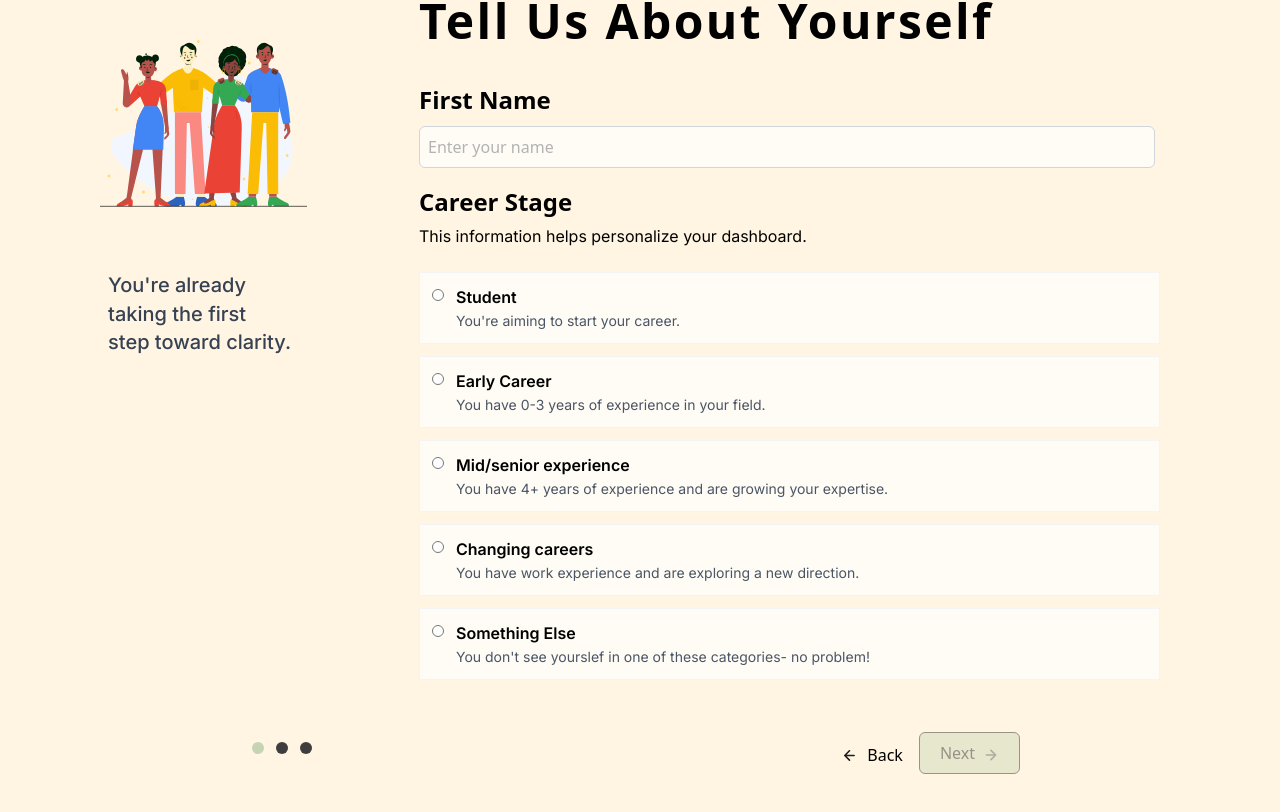
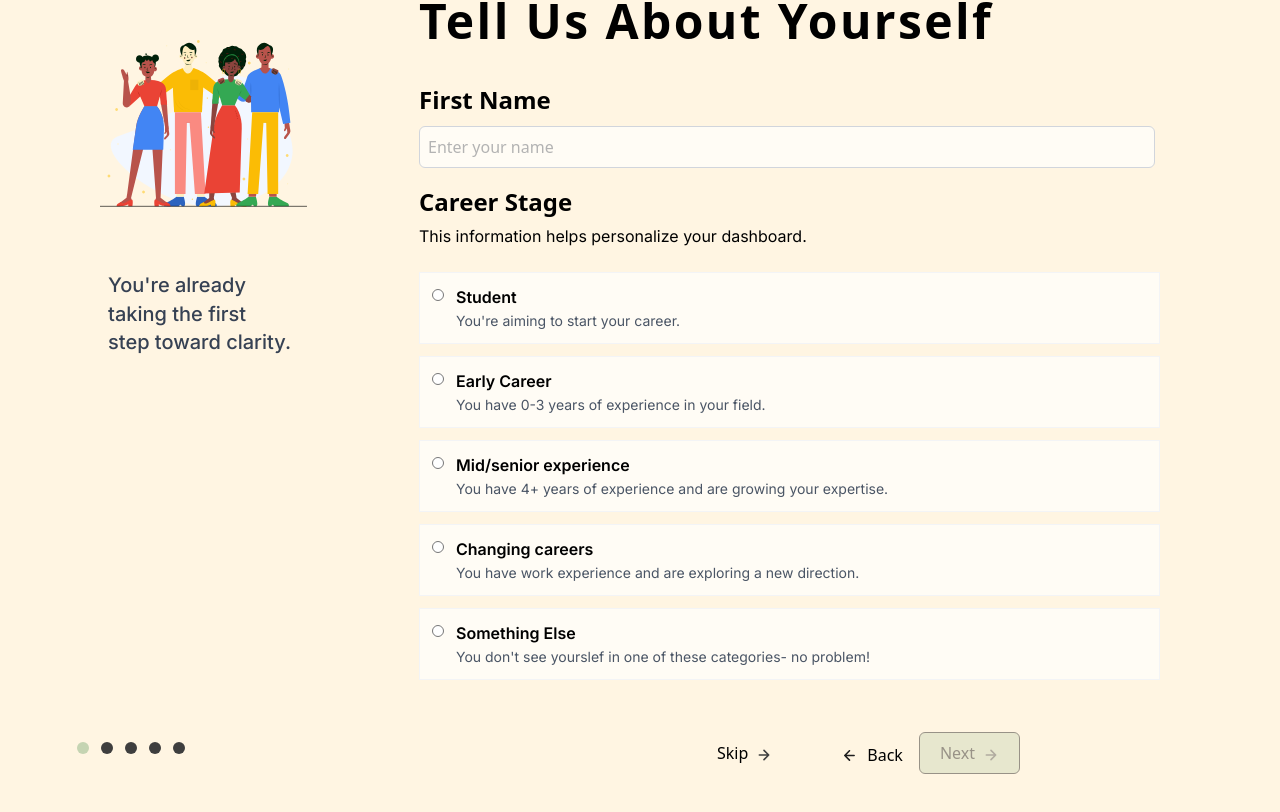
Before and after one commit to cherryontech/salted-caramel, a React (Vite) app: page /builddashboard in a window 1280 px wide. Shown: the part 216-1028 px from the top of the page. Built offline with nearby package versions, Linux system fonts and the light colour scheme.

Commit message:
modified my questionnaire pages before pulling from main branch

```diff
--- a/src/components/Carousel.tsx
+++ b/src/components/Carousel.tsx
@@ -2,6 +2,7 @@ import { Children, useState } from "react";
 import BackArrowIcon from "../assets/icons/BackArrow";
 import RightArrowIcon from "../assets/icons/RightArrow";
 import { useQuestionnaire } from "../questionnaire/QuestionnaireProvider";
+
 
 interface Carousel {
   children: React.ReactNode;
@@ -45,6 +46,18 @@ const Carousel: React.FC<Carousel> = ({ children }) => {
 
   const lastPage = pagePosition === totalPages - 1;
 
+  // determines if Skip is allowed
+  const canSkip = () => {
+    return pagePosition > 0 && pagePosition < totalPages - 1;
+  };
+
+  // moves forward one page, ignoring validation
+  const skip = () => {
+    if (canSkip()) {
+      setPagePosition((p) => p + 1);
+    }
+  };
+
   const slides = Children.toArray(children);
   return (
     <div className="relative w-full flex flex-col justify-between gap-10 min-h-[40vh]">
@@ -69,8 +82,19 @@ const Carousel: React.FC<Carousel> = ({ children }) => {
               />
             ))}
           </div>
+
           {/* NAV BUTTONS */}
+
+          {/* Skip */}
+          <button onClick={skip}
+            disabled={!canSkip()}
+            className="flex items-center gap-2">
+            Skip
+            <RightArrowIcon/>
+          </button>
+
           <div className="mr-35 flex gap-4">
+
             <button
               onClick={back}
               disabled={pagePosition === 0}
--- a/src/questionnaire/Questionnaire.tsx
+++ b/src/questionnaire/Questionnaire.tsx
@@ -3,6 +3,8 @@ import AboutYourselfPage from "./pages/AboutYourselfPage";
 import SkillsPage from "./pages/SkillsPage";
 import LoadingPage from "./pages/LoadingPage";
 import Carousel from "../components/Carousel";
+import BuildYourDashboard from "./pages/BuildYourDashboard";
+import Specialization from "./pages/Specialization";
 
 const Questionnaire = () => {
   return (
@@ -12,6 +14,8 @@ const Questionnaire = () => {
         <div className="max-w-[1400px] w-full h-[875px] mr-100">
           <Carousel>
             <AboutYourselfPage />
+            <BuildYourDashboard/>
+            <Specialization/>
             <SkillsPage />
             <LoadingPage />
           </Carousel>
--- a/src/questionnaire/pages/Specialization.tsx
+++ b/src/questionnaire/pages/Specialization.tsx
@@ -5,11 +5,11 @@ const getImageSrc = (filename: string) => {
 
 const Specialization = () => {
     return (
-        <div className="flex items-center self-stretch p-[48px] gap-[100px]">
+        <div className="flex items-center self-stretch p-3 gap-[100px]">
 
             {/* Left Content */}
-            <aside className="flex flex-col ">
-                <img src={getImageSrc("Specialization.svg")} className="slef-stretch h-[304.751px]"/>
+            <aside className="flex flex-col">
+                <img src={getImageSrc("Specializations.svg")} className="slef-stretch h-[304.751px]"/>
 
                 <p className="flex items-center self-stretch mt-[10px] mb-[10px]">
                     Every detail helps us personalize your path.
@@ -18,14 +18,14 @@ const Specialization = () => {
             </aside>
 
             {/* Right content */}
-            <aside>
-                <h1 className="self-stretch font-[48px] text-neutralblack-800 font-nunito-sans">
+            <aside className="flex flex-col">
+                <h1 className="self-stretch text-neutralblack text-[48px] font-semibold">
                     Build Your Dashboard
                 </h1>
 
-                <body className="font-[24px] text-neutralblack-400 font-inter">
+                <p className=" gap-[20px] font-[24px] text-neutralblack-400 font-inter">
                     Do you have a specialization in mind?
-                </body>
+                </p>
 
 
             </aside>
```
